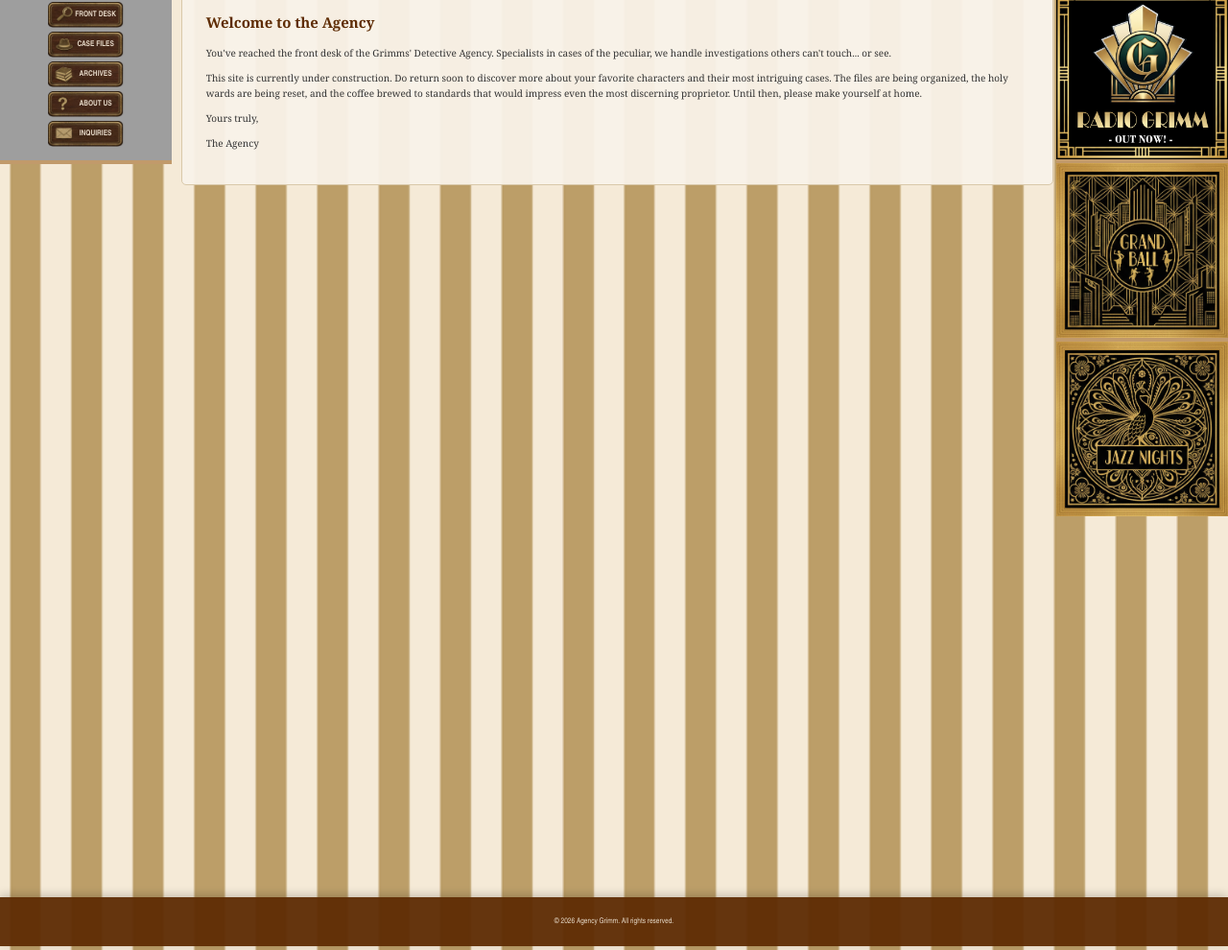
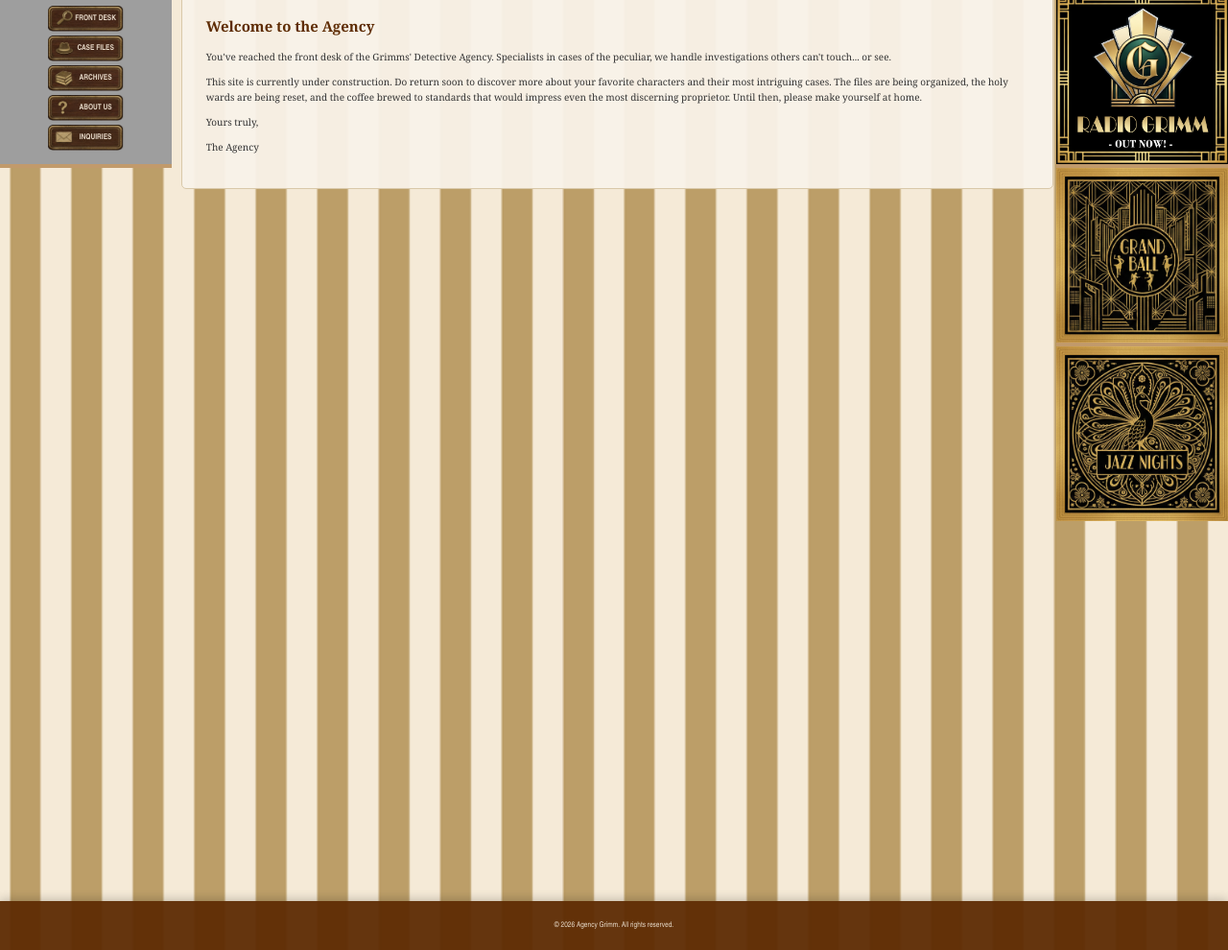
Before and after one commit to johnhopes-collab/grimmsdetectiveagency, a Jekyll site: the page built from index.html, in a window 1280 px wide. Shown: the part 692-1682 px from the top of the page at 96% size. Built offline with Jekyll 4.4.1, drawn with Linux system fonts in a browser that asks for light colours; grey boxes are pictures that could not be loaded.

Commit message:
Adjust margin-top for content container

```diff
--- a/assets/css/style.scss
+++ b/assets/css/style.scss
@@ -69,7 +69,7 @@ body {
 /* Create a fixed-ratio container system */
 .content-container {
     position: relative;
-    margin-top: 0.5vh;
+    margin-top: 1vh;
     z-index: 1;
     display: flex;
     min-height: 100vh;
```
